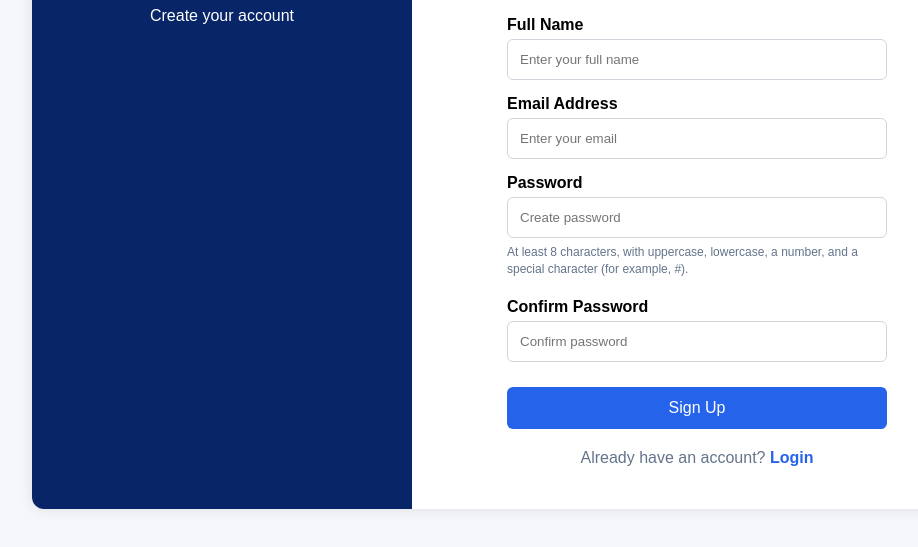
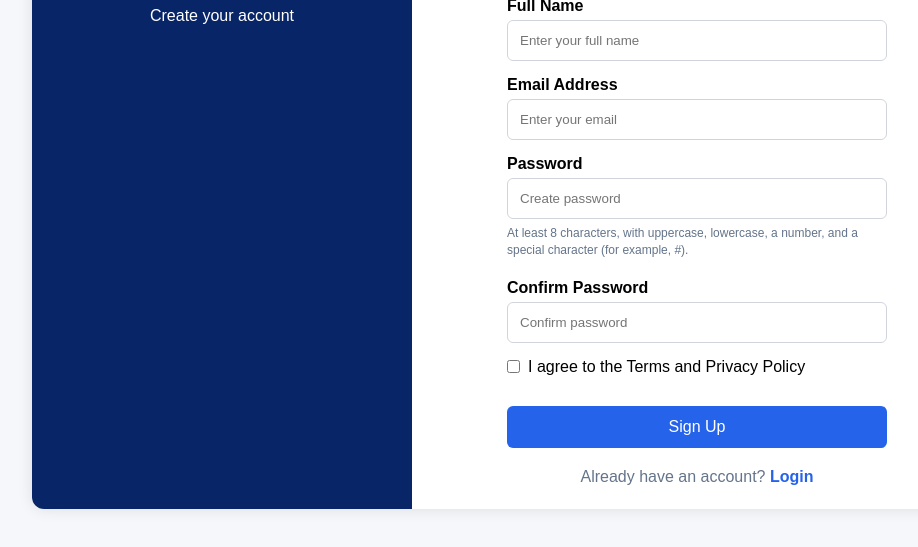
Before and after one commit to suhanashr28/Inventorymanagementsystem, a plain HTML site: page Frontend/signup.html in a window 1280 px wide. Shown: the part 191-738 px from the top of the page, without its empty margins (133-1051 px from the left). Drawn offline with Linux system fonts and the light colour scheme.

Commit message:
Require login and signup agreement checkboxes

```diff
--- a/Frontend/css/login.css
+++ b/Frontend/css/login.css
@@ -87,6 +87,20 @@ input[type="password"]{
     font-size:14px;
 }
 
+.options label,
+.agreement{
+    display:flex;
+    align-items:center;
+    gap:8px;
+    margin:0;
+    font-weight:normal;
+}
+
+.options input[type="checkbox"],
+.agreement input[type="checkbox"]{
+    width:auto;
+}
+
 .options a{
     color:#2563eb;
     text-decoration:none;
--- a/Frontend/css/signup.css
+++ b/Frontend/css/signup.css
@@ -107,3 +107,15 @@ button{
     color:#64748b;
     margin:6px 0 0;
 }
+
+.agreement{
+    display:flex;
+    align-items:center;
+    gap:8px;
+    margin-top:15px;
+    font-weight:normal;
+}
+
+.agreement input[type="checkbox"]{
+    width:auto;
+}
--- a/Frontend/js/signup.js
+++ b/Frontend/js/signup.js
@@ -15,6 +15,9 @@ document
 
     const confirmPassword =
       document.getElementById("confirmPassword").value;
+
+    const agreeTerms =
+      document.getElementById("agreeTerms").checked;
 
     const message =
       document.getElementById("message");
@@ -34,6 +37,12 @@ document
 
       message.style.color = "red";
 
+      return;
+    }
+
+    if (!agreeTerms) {
+      message.textContent = "Please agree to the Terms and Privacy Policy.";
+      message.style.color = "red";
       return;
     }
 
--- a/Frontend/signup.html
+++ b/Frontend/signup.html
@@ -63,6 +63,11 @@
           required
         >
 
+        <label class="agreement">
+          <input type="checkbox" id="agreeTerms" required>
+          I agree to the Terms and Privacy Policy
+        </label>
+
         <button type="submit">
           Sign Up
         </button>
```
Also changed, not shown: Frontend/js/login.js (+9 -0 lines), Frontend/login.html (+1 -1 lines).
